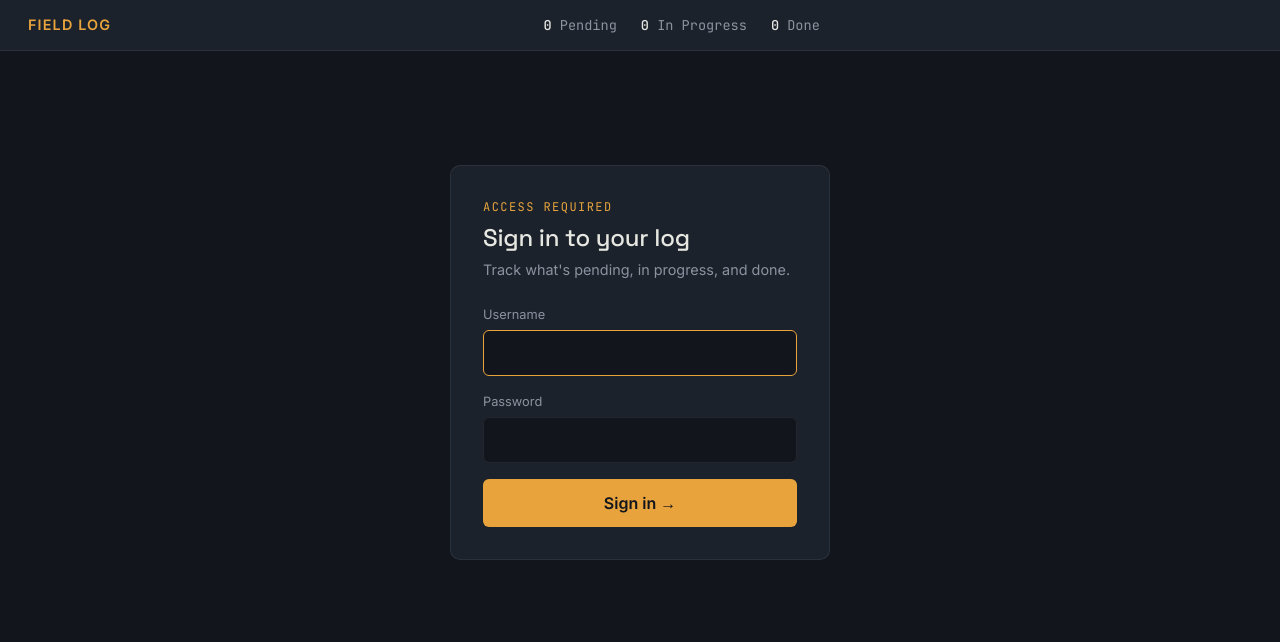
After one commit to atharvanawale11/task-manager, a Django app: page /accounts/login/ in a window 1280 px wide. The commit adds this page. Shown: the top 642 px of the page. Run offline with Django 5.2, Linux system fonts and the light colour scheme; parts of the project's set-up code (start-up, migrations or seed data) failed here and were passed over.

Commit message:
feat: Build the Login Page

```diff
--- a/static/css/style.css
+++ b/static/css/style.css
@@ -75,3 +75,68 @@ h1, h2, h3, .brand {
   border-radius: 10px;
   padding: 20px;
 }
+
+/* --- Auth page --- */
+.auth-wrap {
+  min-height: 70vh;
+  display: flex;
+  align-items: center;
+  justify-content: center;
+}
+.auth-panel {
+  width: 100%;
+  max-width: 380px;
+  padding: 32px;
+}
+.auth-eyebrow {
+  color: var(--signal);
+  font-size: 0.75rem;
+  letter-spacing: 0.12em;
+  margin: 0 0 8px;
+}
+.auth-panel h1 {
+  font-size: 1.5rem;
+  margin: 0 0 6px;
+}
+.auth-sub {
+  color: var(--muted);
+  font-size: 0.9rem;
+  margin: 0 0 24px;
+}
+.field { margin-bottom: 16px; }
+.field label {
+  display: block;
+  font-size: 0.8rem;
+  color: var(--muted);
+  margin-bottom: 6px;
+}
+.field input {
+  width: 100%;
+  background: var(--ink);
+  border: 1px solid var(--border);
+  border-radius: 6px;
+  padding: 10px 12px;
+  color: var(--paper);
+  font-family: 'Inter', sans-serif;
+}
+.field input:focus {
+  outline: none;
+  border-color: var(--signal);
+}
+.auth-error {
+  color: var(--warn);
+  font-size: 0.85rem;
+  margin-bottom: 12px;
+}
+.btn-signal {
+  width: 100%;
+  background: var(--signal);
+  color: var(--ink);
+  border: none;
+  border-radius: 6px;
+  padding: 12px;
+  font-weight: 600;
+  cursor: pointer;
+  transition: opacity 0.15s;
+}
+.btn-signal:hover { opacity: 0.9; }
--- a/taskmanager/settings.py
+++ b/taskmanager/settings.py
@@ -156,3 +156,6 @@ REST_FRAMEWORK = {
 
 STATIC_URL = 'static/'
 STATICFILES_DIRS = [BASE_DIR / 'static']
+
+LOGIN_REDIRECT_URL = '/'
+LOGOUT_REDIRECT_URL = '/accounts/login/'
--- a/taskmanager/urls.py
+++ b/taskmanager/urls.py
@@ -23,4 +23,8 @@ urlpatterns = [
 
     # Swagger
     path('swagger/', schema_view.with_ui('swagger', cache_timeout=0), name='schema-swagger-ui'),
+
+    # Frontend auth
+    path('accounts/', include('django.contrib.auth.urls')),
+    path('', include('tasks.urls_frontend')),
 ]
--- /dev/null
+++ b/tasks/urls_frontend.py
@@ -0,0 +1,3 @@
+from django.urls import path
+
+urlpatterns = []
--- a/templates/base.html
+++ b/templates/base.html
@@ -1,3 +1,4 @@
+{% load static %}
 <!DOCTYPE html>
 <html lang="en">
 <head>
--- /dev/null
+++ b/templates/registration/login.html
@@ -0,0 +1,30 @@
+{% extends "base.html" %}
+{% block title %}Sign In · Field Log{% endblock %}
+
+{% block content %}
+<div class="auth-wrap">
+  <div class="panel auth-panel">
+    <p class="auth-eyebrow mono">ACCESS REQUIRED</p>
+    <h1>Sign in to your log</h1>
+    <p class="auth-sub">Track what's pending, in progress, and done.</p>
+
+    <form method="post">
+      {% csrf_token %}
+      <div class="field">
+        <label for="id_username">Username</label>
+        {{ form.username }}
+      </div>
+      <div class="field">
+        <label for="id_password">Password</label>
+        {{ form.password }}
+      </div>
+
+      {% if form.errors %}
+        <p class="auth-error">Incorrect username or password. Try again.</p>
+      {% endif %}
+
+      <button type="submit" class="btn-signal">Sign in →</button>
+    </form>
+  </div>
+</div>
+{% endblock %}
```
